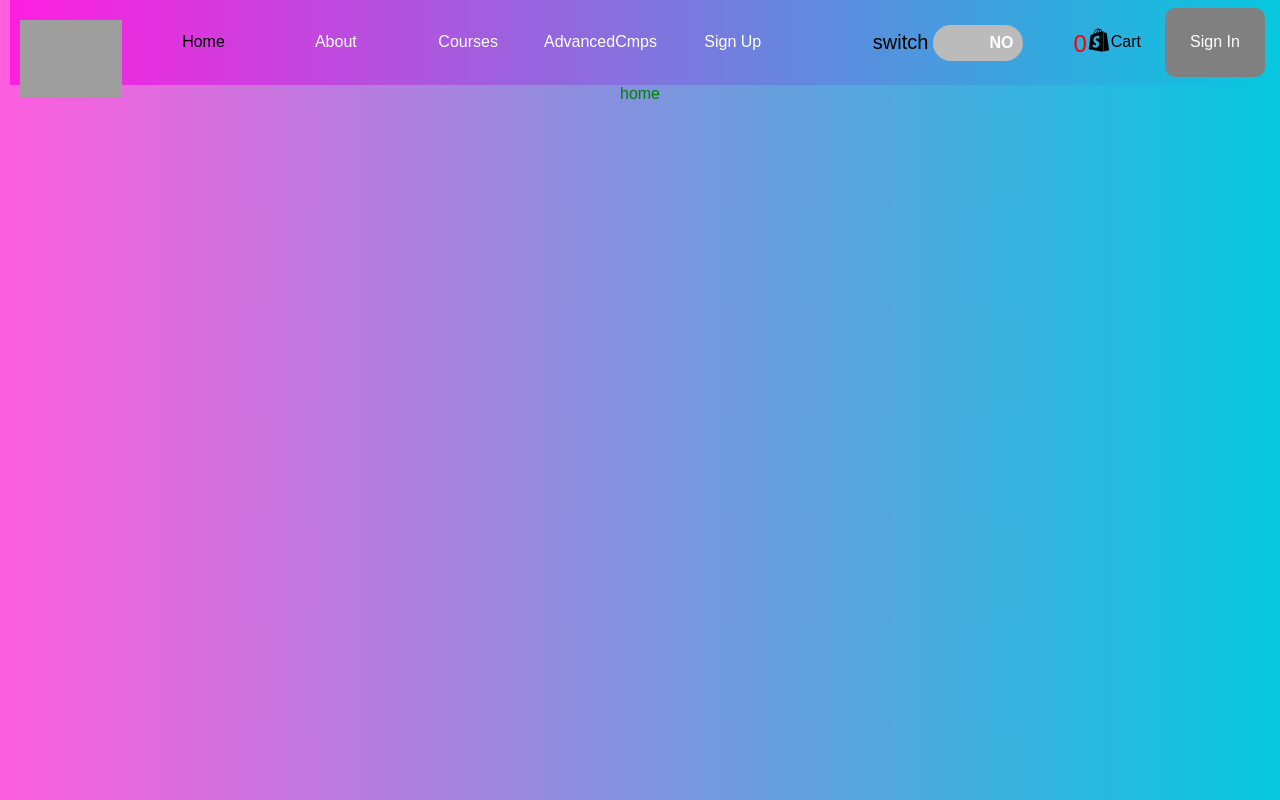
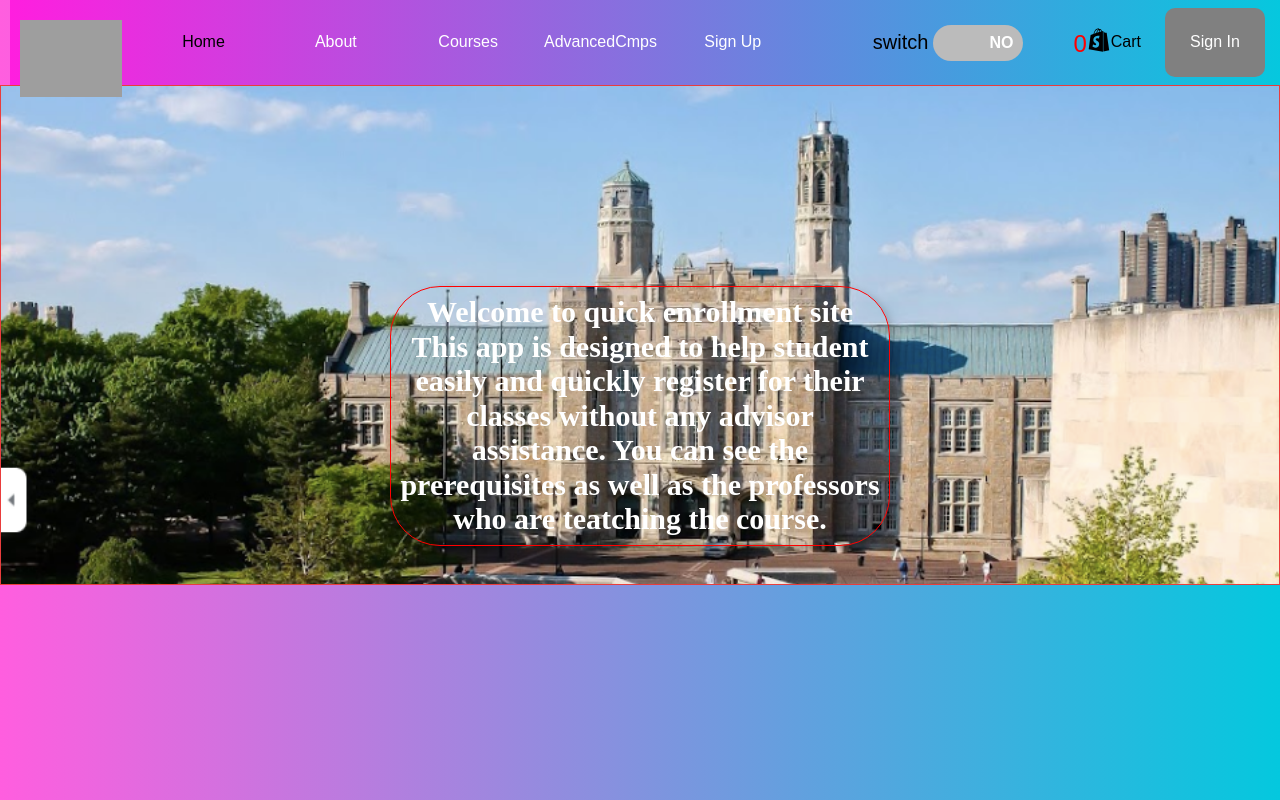
Before and after one commit to abdel1413/enrollment_app, a React (Create React App) app: page / in a window 1280 px wide. Built offline with nearby package versions, Linux system fonts and the light colour scheme; no server answers; grey boxes are pictures that could not be loaded.

Commit message:
style home page

```diff
--- a/src/App.js
+++ b/src/App.js
@@ -2,7 +2,7 @@ import "./App.css";
 import axios from "axios";
 import { BrowserRouter as Router, Switch, Route } from "react-router-dom";
 import Links from "./components/NavBar/Links";
-import Home from "./components/Pages/Home";
+import Home from "./components/HomeComp/Home";
 import About from "./components/Pages/about/About";
 import AdvancedCmps from "./components/Pages/advCourseComp/AdvancedCmps";
 import SignUp from "./components/Pages/SignUp";
--- /dev/null
+++ b/src/components/HomeComp/Home.css
@@ -0,0 +1,42 @@
+/* body {
+  background-image: url("Lehman.png");
+  background-size: cover;
+  height: "100%";
+} */
+
+.homepage {
+  /* display: "flex";
+  justify-content: "center"; */
+  /* align-items: "center"; */
+  border: 1px solid #e93d3d;
+  background-image: url("Lehman.png");
+  background-size: cover;
+  height: 500px;
+  width: "100%";
+  margin: 0px;
+}
+
+.textcontainer {
+  display: flex;
+  flex-direction: column;
+  justify-content: center;
+  text-align: center;
+  align-items: center;
+  border: red solid 1px;
+  margin-left: auto;
+  margin-right: auto;
+  margin-top: 200px;
+  font-family: cursive;
+  font-weight: bolder;
+  width: 500px;
+  font-size: 30px;
+  border-radius: 50px;
+}
+
+p {
+  color: #ffffff;
+}
+
+/* .bgimagestyle{
+
+} */
--- /dev/null
+++ b/src/components/HomeComp/Home.js
@@ -0,0 +1,102 @@
+import React from "react";
+import "./Home.css";
+import axios from "axios";
+import SignIn from "../signInComponent/SignIn";
+import SignOut from "../SignOutComp/SignOut";
+import SignUp from "../Pages/SignUp";
+import "./homestyle.css";
+import { Link } from "react-router-dom";
+import "tachyons";
+
+class Home extends React.Component {
+  constructor(props) {
+    super(props);
+    this.state = {
+      classname: "",
+      Name: "",
+      Unit: "",
+      route: "signin",
+      isSignedIn: false,
+    };
+  }
+
+  Addclass = () => {
+    //  make axios request by using localhost running express
+    //and the endpoit created in back-end
+    axios
+      .post("http://localhost:3001/create", {
+        classname: this.state.classname,
+        Name: this.state.Name,
+        Unit: this.state.Unit,
+      })
+      .then(() => {
+        alert("Success");
+      });
+  };
+
+  //need to signin before you can see home screen
+  onRouteChange = (route) => {
+    if (route === "signOut") {
+      <Link to="/signOut"></Link>;
+      this.setState({ isSignedIn: false });
+    } else if (route === "home") {
+      <Link to="/"></Link>;
+      this.setState({ isSignedIn: true });
+    }
+    this.setState({ route: route });
+  };
+
+  render() {
+    return (
+      <div className="homepage">
+        <SignOut
+          isSignedIn={this.state.isSignedIn}
+          onRouteChange={this.onRouteChange}
+        />
+
+        {/* <div> home</div> */}
+        <div className="bgimagestyle">
+          <p className=" hover-bg-black pa2  shadow-5 textcontainer">
+            Welcome to quick enrollment site This app is designed to help
+            student easily and quickly register for their classes without any
+            advisor assistance. You can see the prerequisites as well as the
+            professors who are teatching the course.
+          </p>
+        </div>
+
+        {/* <div className="addclass">
+            <label>Classname</label>
+            <input
+              type="text"
+              onChange={(e) => {
+                this.setState({ classname: e.target.value });
+              }}
+              placeholder=" Enter class"
+            />
+
+            <label>Name </label>
+            <input
+              type="text"
+              onChange={(e) => {
+                this.setState({ Name: e.target.value });
+              }}
+              placeholder=" Enter Name"
+            />
+
+            <label>Unit</label>
+            <input
+              type="number"
+              onChange={(e) => {
+                this.setState({ Unit: e.target.value });
+              }}
+              placeholder="Enter Unit"
+            />
+            <br />
+            <button onClick={this.Addclass}> add class</button>
+          </div> */}
+      </div>
+    );
+  }
+}
+
+export default Home;
--- a/src/components/Pages/Home.css
+++ /dev/null
@@ -1,7 +0,0 @@
-.homepage {
-  display: "flex";
-  justify-content: "center";
-  align-items: "center";
-  border: 1px solid black;
-  color: aqua;
-}
--- a/src/components/Pages/Home.js
+++ /dev/null
@@ -1,97 +0,0 @@
-
-import React from "react";
-import  "./Home.css";
-import axios from "axios";
-import SignIn from "../signInComponent/SignIn";
-import SignOut from "../SignOutComp/SignOut";
-import SignUp from "./SignUp";
-import './homestyle.css'
-import { Link } from "react-router-dom";
-
-class Home extends React.Component{
-  constructor(props){
-    super(props);
-    this.state={
-      classname:'',
-      Name:'',
-      Unit:'',
-      route:'signin',
-      isSignedIn:false
-    }
-  }
-
-
-  Addclass=()=>{
-
-    //  make axios request by using localhost running express
-    //and the endpoit created in back-end
-    axios.post('http://localhost:3001/create',{
-      classname: this.state.classname,
-      Name: this.state.Name,
-      Unit:this.state.Unit
-
-    }).then(()=>{alert("Success")})
-  }
-
-//need to signin before you can see home screen
- onRouteChange=(route)=>{
-   if(route ==='signOut'){
-    <Link to='/signOut'></Link>
-     this.setState({isSignedIn:false})
-
-   }else if(route === 'home'){
-    <Link to='/'></Link>
-    this.setState({isSignedIn:true})
-
-
-   }
-this.setState({route:route})
-
-  }
-
-
-  render(){
-
-    return (
-      <div className='homestyle'>
-
-             <SignOut isSignedIn={this.state.isSignedIn} onRouteChange={this.onRouteChange}/>
-             <div> home</div>
-              {/* <div>
-                <h1>Welcom to quick enrollment site</h1>
-                <h1>This app is designed to help student
-                <br/>easily and quickly
-                </h1>
-                <h1> register for their classes without any advisor </h1>
-                <div className='addclass'>
-
-                    <label>Classname</label>
-                      <input
-                        type="text"
-                        onChange={(e)=>{this.setState({classname: e.target.value})}}
-                        placeholder=' Enter class'/>
-
-                    <label>Name </label>
-                      <input
-                          type="text"
-                          onChange={(e)=>{this.setState({Name: e.target.value})}}
-                          placeholder=' Enter Name'/>
-
-                    <label>Unit</label>
-                      <input
-                        type="number"
-                          onChange={(e)=>{this.setState({Unit: e.target.value})}}
-                          placeholder= 'Enter Unit'
-                        />
-                      <br/>
-                    <button onClick={this.Addclass}> add class</button>
-                </div>
-                </div> */}
-
-
-      </div>
-    );
-          }
-  }
-
-  export default Home;
--- a/src/components/Pages/about/About.js
+++ b/src/components/Pages/about/About.js
@@ -1,36 +1,52 @@
-import React from 'react'
-import './about.css'
-import 'tachyons'
- import picture from'./abdel.png'
- import {FaGithub, FaEnvelope, FaLinkedin, FaFacebook} from 'react-icons/fa'
+import React from "react";
+import "./about.css";
+import "tachyons";
+import picture from "./abdel.png";
+import { FaGithub, FaEnvelope, FaLinkedin, FaFacebook } from "react-icons/fa";
 // const picture =require('./abdel.png')
 
- const About =()=>{
-
-
-    return(
-        <div className='about'>
-            <p className='paragraph mv4 w-100 w-50-m w-25-l bg-light-gray  hover-bg-white shadow-5 center '>
-                I am Aboule Tchakoura. I am curently student at Lehman<b/>
-                 College majoring in Computer Science. My expected <b/>graduation
-                 date is Spring 2022. As a software engineer, I have skills<b/>
-                  in HTML CSS, Java, python, JavaScript, ReactJS, React Native, <b/>
-                 Full Stack, Express, NodeJs, MySQL, PostgreSQL<b/> I am build this
-                 project as independant study in order to boost my knowledge in
-                  web development field. I am seeking internship in software development
-            </p>
-            <div className='imagediv' id='imagediv'>
-                 <img className='image' src={(picture)} alt='myphoto'/>
-            </div>
-            <div className='footer  hover-bg-gray shadow-5' >
-              <p>contact: 347-518-2522 </p>
-               <a className='hover grow ' href='https://github.com/abdel1413' > <FaGithub size='2rem'/> </a>
-               <a className='hover grow ' href=' https://www.linkedin.com/in/aboulaye-tchakoura/'><FaLinkedin size='2rem'/></a>
-               <a className='hover grow ' href='aboulayet63@gmail.com'> <FaEnvelope size='2rem'/>  </a>
-               <a className='hover grow ' href='https://www.facebook.com/aboulaye.tchakoura'><FaFacebook size='2rem'/></a>
-            </div>
-
-        </div>
-    )
-}
+const About = () => {
+  return (
+    <div className="about">
+      <p className="paragraph mv4 w-100 w-50-m w-25-l  hover-bg-gray shadow-5 center ">
+        I am Aboule Tchakoura. I am curently student at Lehman
+        <b />
+        College majoring in Computer Science. My expected <b />
+        graduation date is Spring 2022. As a software engineer, I have skills
+        <b />
+        in HTML CSS, Java, python, JavaScript, ReactJS, React Native, <b />
+        Full Stack, Express, NodeJs, MySQL, PostgreSQL
+        <b /> I am build this project as independant study in order to boost my
+        knowledge in web development field. I am seeking internship in software
+        development
+      </p>
+      <div className="imagediv" id="imagediv">
+        <img className="image" src={picture} alt="myphoto" />
+      </div>
+      <div className="footer  hover-bg-gray shadow-5">
+        <p>contact: 347-518-2522 </p>
+        <a className="hover grow " href="https://github.com/abdel1413">
+          {" "}
+          <FaGithub size="2rem" />{" "}
+        </a>
+        <a
+          className="hover grow "
+          href=" https://www.linkedin.com/in/aboulaye-tchakoura/"
+        >
+          <FaLinkedin size="2rem" />
+        </a>
+        <a className="hover grow " href="aboulayet63@gmail.com">
+          {" "}
+          <FaEnvelope size="2rem" />{" "}
+        </a>
+        <a
+          className="hover grow "
+          href="https://www.facebook.com/aboulaye.tchakoura"
+        >
+          <FaFacebook size="2rem" />
+        </a>
+      </div>
+    </div>
+  );
+};
 export default About;
--- a/src/components/Pages/advCourseComp/AdvanceCmp.css
+++ b/src/components/Pages/advCourseComp/AdvanceCmp.css
@@ -97,7 +97,6 @@ button {
   width: 100%;
   display: flex;
   justify-content: center;
-
   align-items: center;
   padding: 10px;
 
```
Also changed, not shown: src/components/signInComponent/SignIn.js (+22 -29 lines), src/components/HomeComp/Lehman.png (added), src/components/HomeComp/homestyle.css (renamed from src/components/Pages/homestyle.css).
